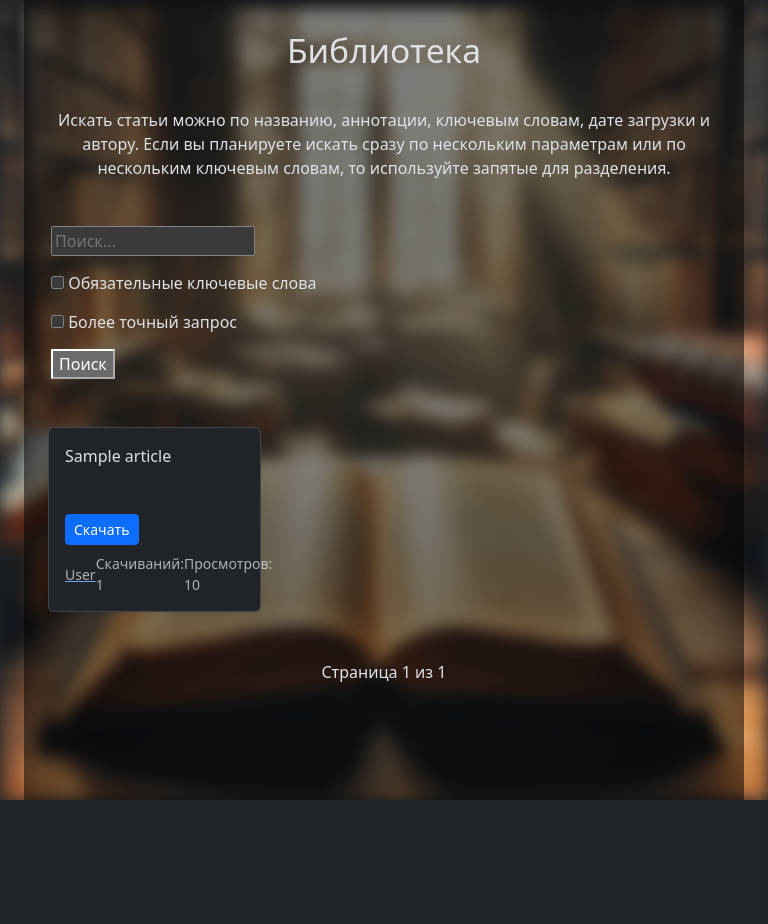
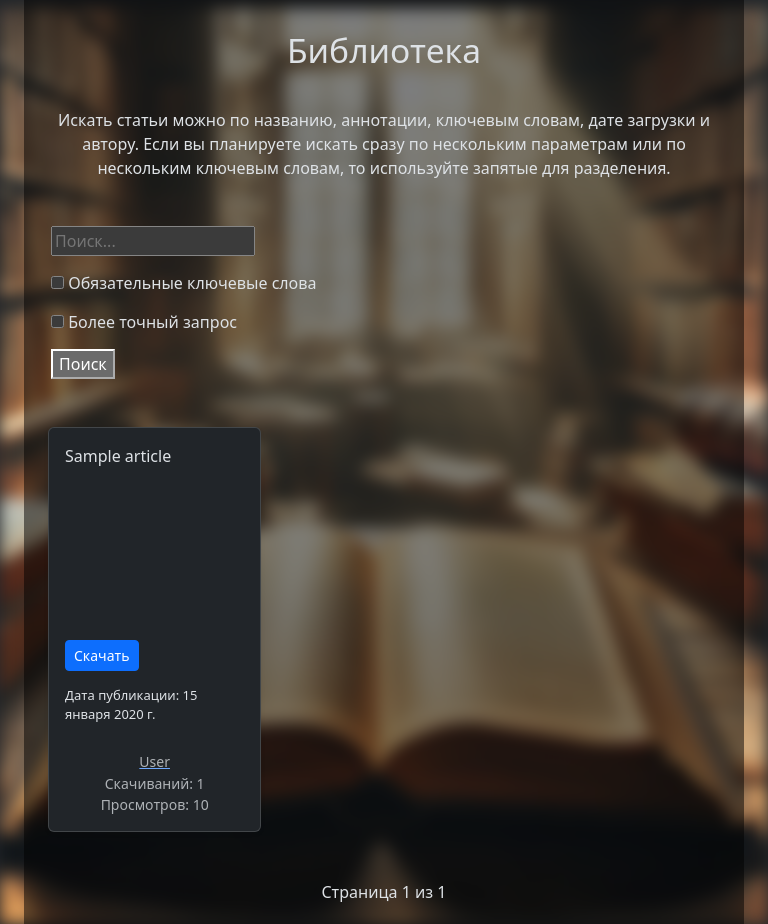
Before and after one commit to Alexksxandr/OPD_DATA_BASE, a Django app: page /library/ in a window 768 px wide. Shown: the part 137-1061 px from the top of the page. Before the commit the page ends 937 px from the top, so only its background shows below. Run offline with Django 5.2, Linux system fonts and the light colour scheme; tables that the repository leaves empty hold one stand-in row (Sample ...).

Commit message:
improved interface

```diff
--- a/OPD_DATA_BASE/database/templates/main/create_article.html
+++ b/OPD_DATA_BASE/database/templates/main/create_article.html
@@ -19,6 +19,7 @@
     {% if user.is_authenticated and user.role == 2 or user.role == 3 %}
     <h1 class="h3 mb-3 fw-normal">Добавление статьи</h1>
     {{ form.as_p }}
+    <div class="keytext">Ключевые слова записываются через запятую. Пример: ключевое слово 1, ключевое слово 2, ключевое слово 3</div>
     <button class="btn btn-primary w-100 py-2" type="submit" value="Save">
         Добавить статью
     </button>
--- a/OPD_DATA_BASE/database/templates/main/elibrary.html
+++ b/OPD_DATA_BASE/database/templates/main/elibrary.html
@@ -7,12 +7,14 @@
 Библиотека
 {% endblock %}
 
+
 {% block additional_head %}
     <link rel="stylesheet" href="{% static 'css/base.css' %}" type="text/css">
     <link rel="stylesheet" href="{% static 'css/elibrary.css' %}" type="text/css"
 {% endblock %}
 
 {% block content %}
+
 <h1 class="page-title">Библиотека</h1>
 
 <p class="page-title">
@@ -59,11 +61,14 @@
                         <p class="card-text">{{ article.title }}</p>
                         <div>
                             <div class="d-block mb-2">
-                                <a href="/library/{{ article.slug }}">
-                                <button type="button"
-                                        class="btn btn-sm btn-primary">
-                                    <span>Скачать</span>
-                                </button></a>
+                                <div class="date_and_download menu-table">
+                                   <a href="/library/{{ article.slug }}">
+                                        <button type="button"
+                                                class="btn btn-sm btn-primary">
+                                            <span>Скачать</span>
+                                        </button></a>
+                                    <p class="content">Дата публикации: {{ article.date_created|date }}</p>
+                                </div>
                                 {% if user.id == article.author.id or user.role == 3 %}
                                 <a href="/library/{{ article.slug }}/update">
                                 <button type="button"
@@ -72,12 +77,12 @@
                                 </button></a>
                                 <a href="/library/{{ article.slug }}/delete">
                                 <button type="button"
-                                        class="btn btn-sm btn-outline-secondary">
+                                        class="btn btn-sm btn-outline-secondary delete_btn">
                                     Удалить
                                 </button></a>
                                 {% endif %}
                             </div>
-                            <div class="d-flex justify-content-between align-items-center mt-2">
+                            <div class="d-flex justify-content-between align-items-center mt-2 menu-table">
                                 <a href="/profile/{{ article.author.id }}">
                                 <small class="text-body-secondary">
                                     {{ article.author.fullname }}</small></a>
--- a/OPD_DATA_BASE/static/css/elibrary.css
+++ b/OPD_DATA_BASE/static/css/elibrary.css
@@ -74,3 +74,60 @@
 .current {
     color: ;
 }
+
+.date_and_download {
+    display: flex;
+    justify-content: space-between;
+}
+
+.date_and_download p {
+    font-size: 13px;
+}
+
+.card {
+    min-height: 220.5px;
+}
+
+@media (min-width: 576px) and (max-width: 1199.98px) {
+    .menu-table {
+        display: flex;
+        flex-direction: column;
+    }
+    .date_and_download p {
+        margin-top: 15px;
+    }
+}
+
+@media (min-width: 1200px) and (max-width: 1400px) {
+    .card {
+        min-height: 244.5px;
+    }
+}
+
+@media (min-width: 992px) and (max-width: 1199.98px) {
+    .card {
+        min-height: 356.5px;
+    }
+}
+
+@media (min-width: 768px) and (max-width: 991.98px) {
+    .card {
+        min-height: 455px;
+    }
+}
+
+@media (min-width: 540px) and (max-width: 768.98px) {
+    .card {
+        min-height: 404.5px;
+    }
+}
+
+@media (max-width: 390px) {
+    .menu-table {
+        display: flex;
+        flex-direction: column;
+    }
+    .date_and_download p {
+        margin-top: 15px;
+    }
+}
```
Also changed, not shown: OPD_DATA_BASE/database/templates/main/profile.html (+9 -6 lines), OPD_DATA_BASE/static/css/create_article.css (+8 -0 lines), OPD_DATA_BASE/static/css/profile.css (+57 -0 lines).
